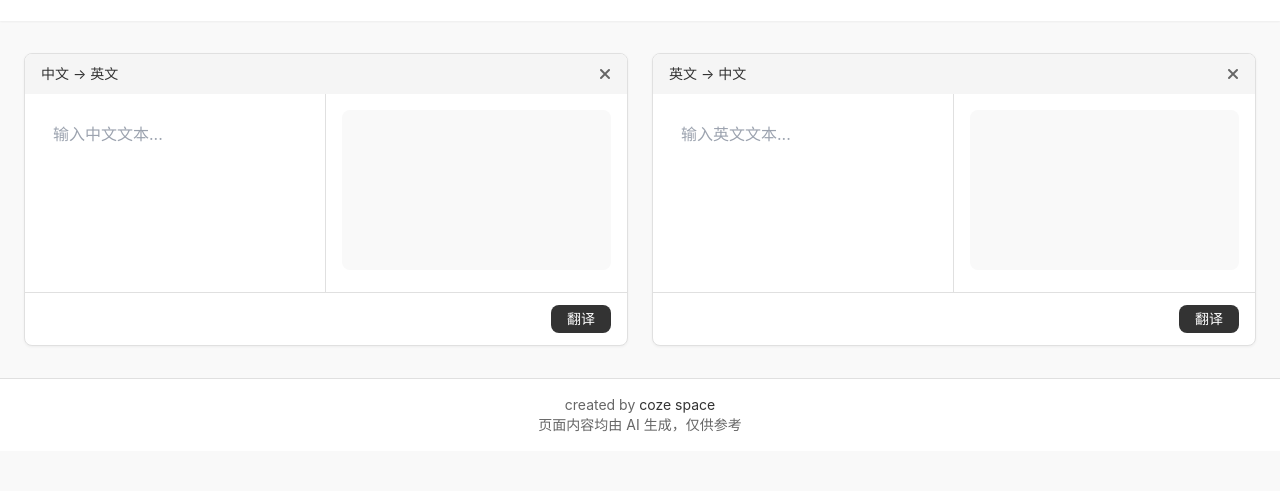
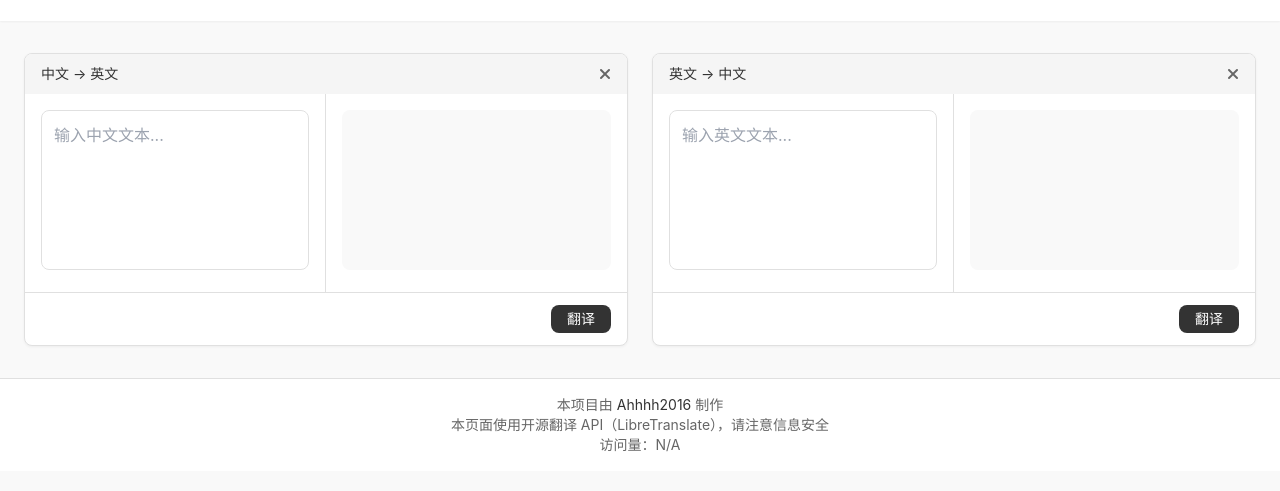
Before and after one commit to Ahhhh2016/multi-translator, a plain HTML site: page index.html in a window 1280 px wide. Shown: the part 63-554 px from the top of the page. Drawn offline with nearby package versions, Linux system fonts and the light colour scheme; no server answers.

Commit message:
update pagefoot

```diff
--- a/index.html
+++ b/index.html
@@ -19,9 +19,16 @@
         .translation-window:hover {
             box-shadow: 0 2px 6px rgba(0, 0, 0, 0.1);
         }
+        /* NEW: default border & transition for textarea */
+        .input-box {
+            border: 1px solid #E0E0E0;
+            transition: border-color 0.15s ease, box-shadow 0.15s ease;
+        }
+        /* UPDATED: focus style – darker border and subtle ring */
         .input-box:focus {
             outline: none;
-            border-bottom: 1px solid #000000;
+            border-color: #333333;
+            box-shadow: 0 0 0 2px rgba(51, 51, 51, 0.1);
         }
         .btn {
             transition: all 0.15s ease;
@@ -105,8 +112,9 @@
     </div>
 
     <footer class="bg-white py-4 text-center text-sm text-[#666666] border-t border-[#E0E0E0]">
-        <p>created by <a href="https://space.coze.cn" class="text-[#333333] hover:underline">coze space</a></p>
-        <p>页面内容均由 AI 生成，仅供参考</p>
+        <p>本项目由 <a href="https://github.com/Ahhhh2016" class="text-[#333333] hover:underline">Ahhhh2016</a> 制作</p>
+        <p>本页面使用开源翻译 API（LibreTranslate），请注意信息安全</p>
+        <p>访问量：<span id="visit-counter">-</span></p>
     </footer>
 
     <script>
@@ -288,6 +296,18 @@
                     hideModal();
                 }
             });
+
+            // 访客计数器 - 使用 countapi.xyz
+            fetch('https://api.countapi.xyz/update/multitranslator/pageviews/?amount=1')
+                .then(res => res.json())
+                .then(data => {
+                    const counterEl = document.getElementById('visit-counter');
+                    if (counterEl) counterEl.textContent = data.value;
+                })
+                .catch(() => {
+                    const counterEl = document.getElementById('visit-counter');
+                    if (counterEl) counterEl.textContent = 'N/A';
+                });
         });
     </script>
 </body>
```
